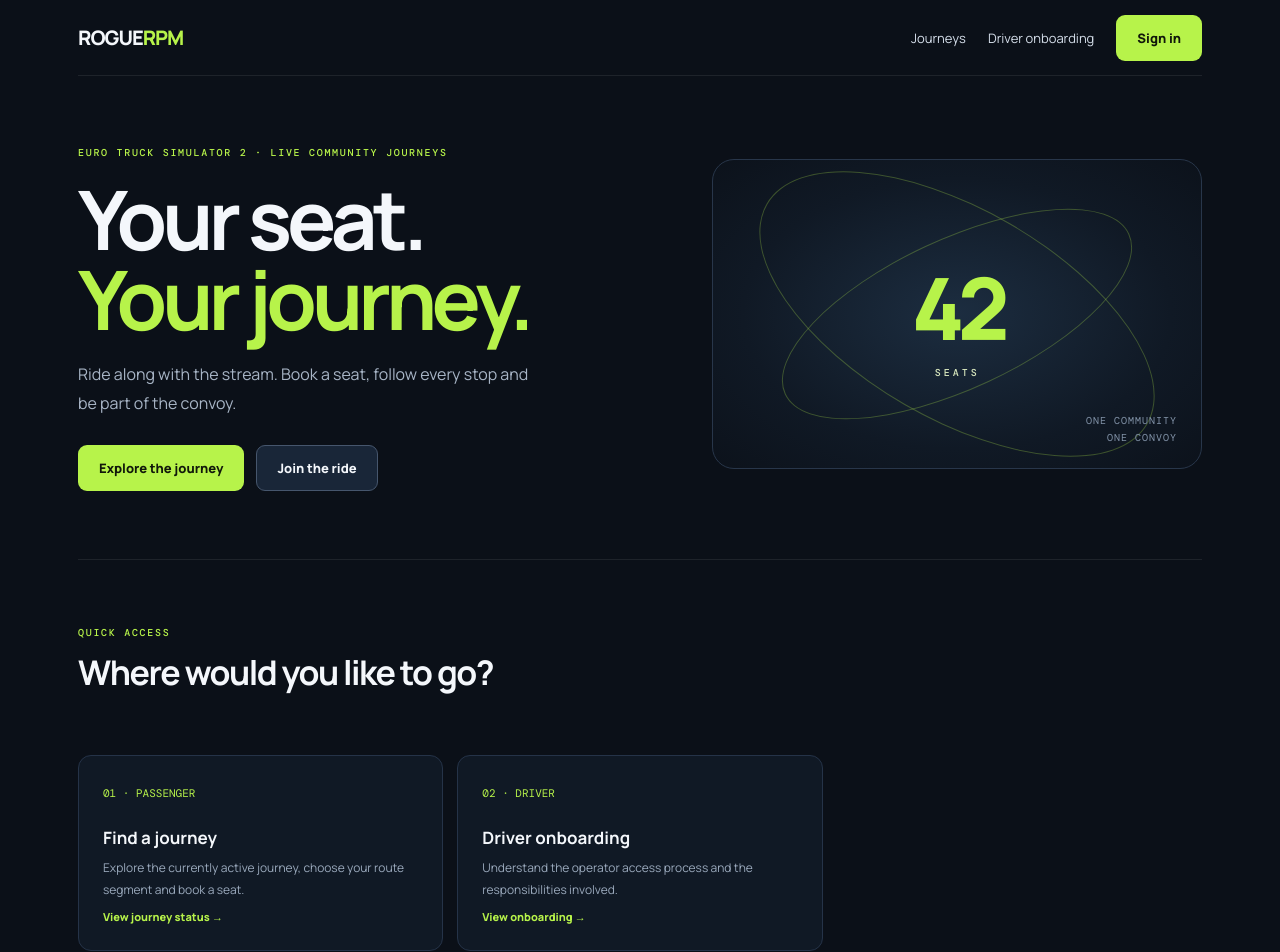
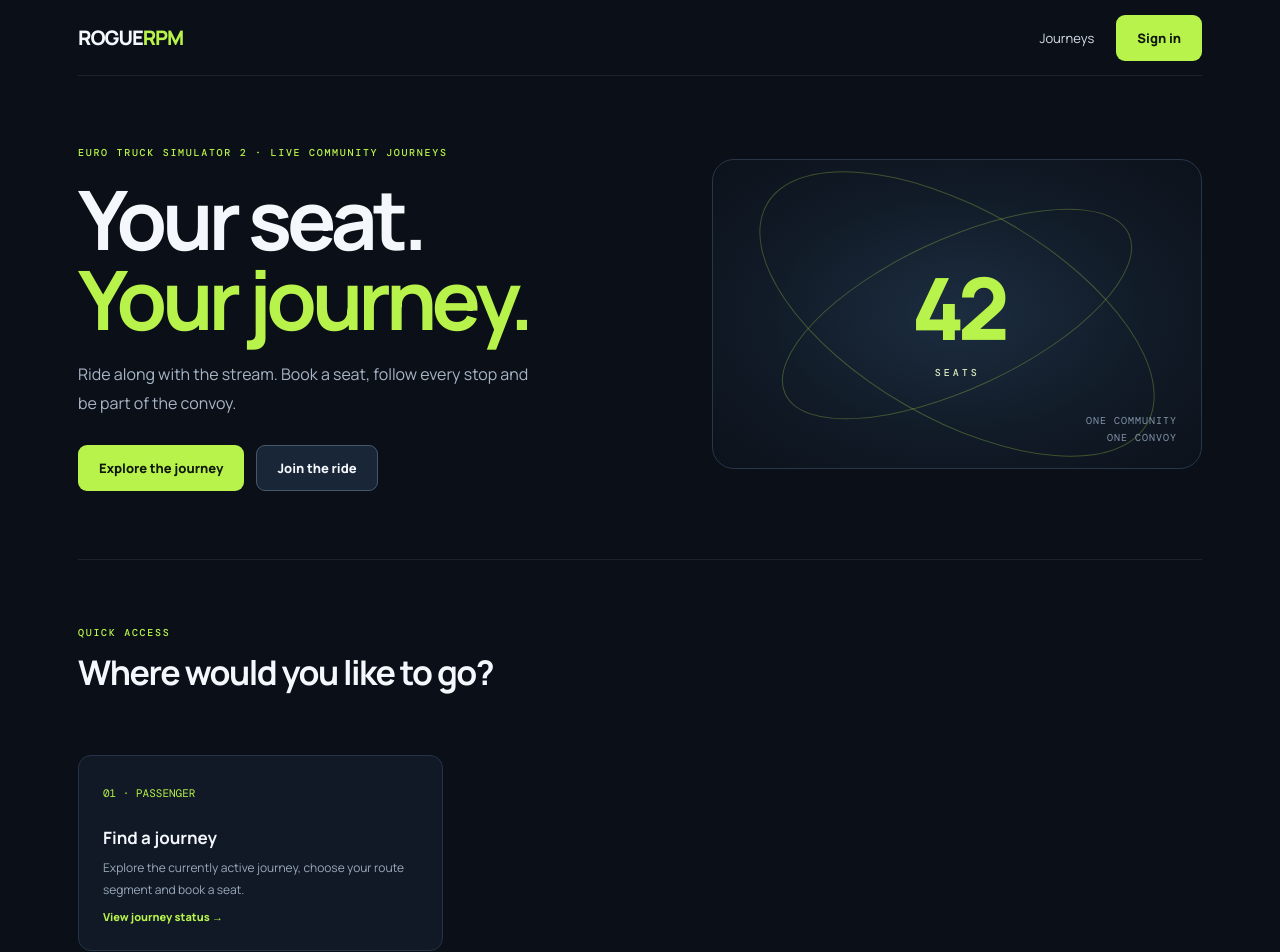
Before and after one commit to Anupure/ets2-upgraded-ticketing-system, a Next.js app: page / in a window 1280 px wide. Shown: the top 952 px of the page. Built offline with nearby package versions, Linux system fonts and the light colour scheme; no server answers; the database is empty.

Commit message:
fix: address Phase 1 review feedback

```diff
--- a/app/page.tsx
+++ b/app/page.tsx
@@ -25,7 +25,6 @@ export default async function HomePage() {
         <Link className="brand" href="/">ROGUE<span>RPM</span></Link>
         <nav className="top-actions" aria-label="Main navigation">
           <Link href="#active-journey">Journeys</Link>
-          <Link href="/operator/onboarding">Driver onboarding</Link>
           {isOperator ? <Link href="/operator">Operator dashboard</Link> : null}
           {session?.user ? (
             <>
@@ -66,12 +65,6 @@ export default async function HomePage() {
             <h3>Find a journey</h3>
             <p>Explore the currently active journey, choose your route segment and book a seat.</p>
             {journey ? <Link className="manifest-link" href={`/journeys/${journey.id}`}>Open active journey →</Link> : <a className="manifest-link" href="#active-journey">View journey status →</a>}
-          </article>
-          <article className="feature-card">
-            <span className="feature-index">02 · DRIVER</span>
-            <h3>Driver onboarding</h3>
-            <p>Understand the operator access process and the responsibilities involved.</p>
-            <Link className="manifest-link" href="/operator/onboarding">View onboarding →</Link>
           </article>
           {isOperator ? (
             <article className="feature-card">
```
